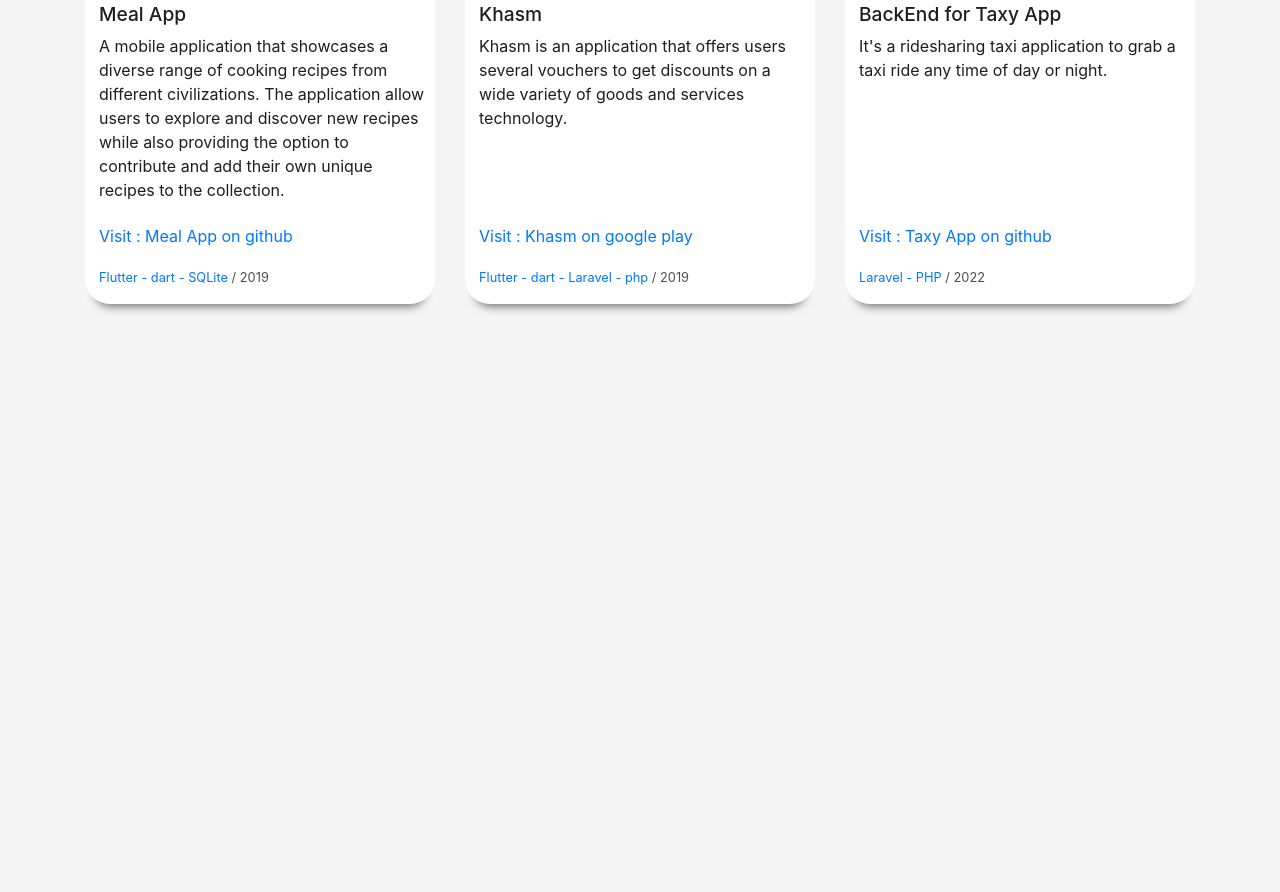
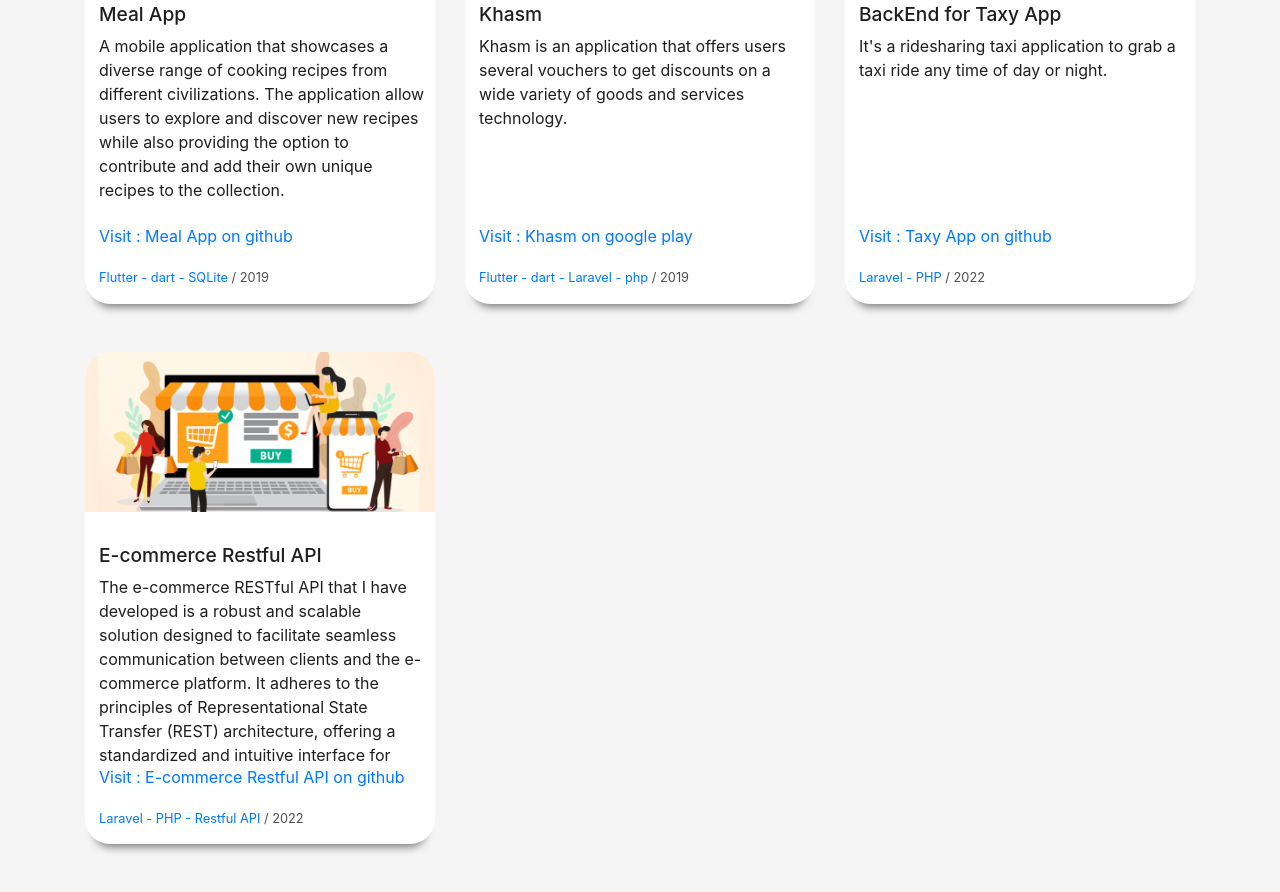
Before and after one commit to nizarALDURRA/nizarALDURRA.github.io, a plain HTML site: page index.html in a window 1280 px wide. Shown: the part 2861-3753 px from the top of the page. Before the commit the page ends 3213 px from the top, so only its background shows below. Drawn offline with Linux system fonts and the light colour scheme.

Commit message:
add Ecommerce project

```diff
--- a/index.html
+++ b/index.html
@@ -552,6 +552,37 @@
                             </a>
                         </div>
                     </div>
+                    <div class="col-md-4 ">
+                        <div class="work-box">
+                            <a href="img/ecommerce.png" data-lightbox="gallery-mf">
+                                <div class="work-img" style="height: 160px;">
+                                    <img src="img/ecommerce.png" class="img-fluid">
+                                </div>
+                                <div class="work-content ">
+                                    <div class="row ">
+                                        <div class="col-sm-12 ">
+                                            <h2 class="w-title">E-commerce Restful API</h2>
+                                            <div style="height: 190px; overflow:auto;
+                                     ">
+                                                <p>
+                                                    The e-commerce RESTful API that I have developed is a robust and scalable solution designed to facilitate seamless communication between clients and the e-commerce platform. It adheres to the principles of Representational State Transfer (REST) architecture, offering a standardized and intuitive interface for interacting with the e-commerce system.
+                                                    <br><br>
+                                                </p>
+                                            </div>
+
+                                            <a target="_blank " href="
+                                            https://github.com/nizarALDURRA/E-commerce-restful-api"><span style="color: #0078ff;">Visit : E-commerce Restful API on github</span></a>
+                                            <br>
+                                            <div style="margin-top: 20px;" class="w-more ">
+                                                <span class="w-ctegory ">Laravel - PHP - Restful API</span> / <span class="w-date ">
+                                                    2022</span>
+                                            </div>
+                                        </div>
+                                    </div>
+                                </div>
+                            </a>
+                        </div>
+                    </div>
                 </div>
             </div>
         </section>
```
Also changed, not shown: img/ecommerce.png (added).
